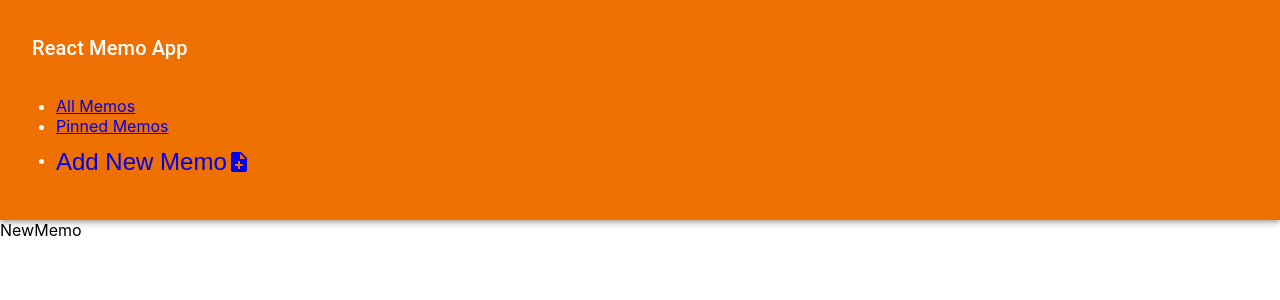
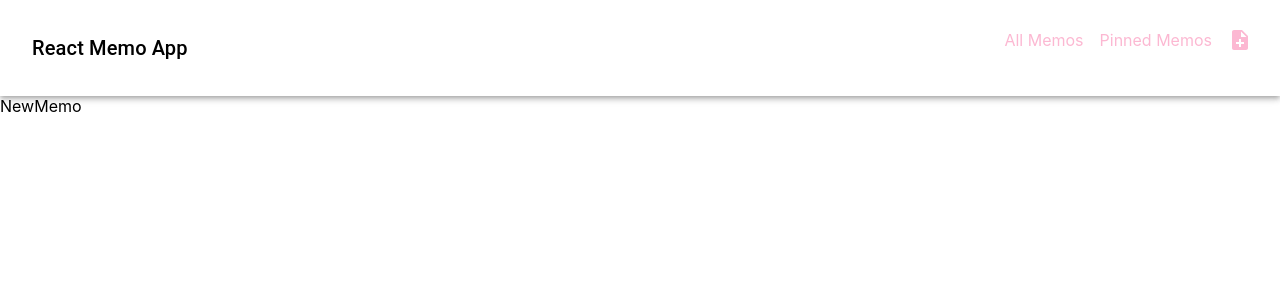
Before and after one commit to hananina/react-memo-app, a React (Create React App) app: page /new-memo in a window 1280 px wide. Shown: the top 300 px of the page. Built offline with nearby package versions, Linux system fonts and the light colour scheme.

Commit message:
app bar とlyoutを追加

```diff
--- a/src/App.js
+++ b/src/App.js
@@ -1,22 +1,17 @@
-import { Route, Switch } from 'react-router-dom';
-import AllMemos from './pages/AllMemos';
-import Memo from './pages/Memo';
-import NewMemo from './pages/NewMemo';
-import EditMemo from './pages/EditMemo';
-import PinnedMemos from './pages/PinnedMemos';
-import AppBar from './components/layout/AppBar';
+import { Route, Switch } from "react-router-dom";
+import AllMemos from "./pages/AllMemos";
+import Memo from "./pages/Memo";
+import NewMemo from "./pages/NewMemo";
+import EditMemo from "./pages/EditMemo";
+import PinnedMemos from "./pages/PinnedMemos";
+import Layout from "./components/layout/Layout";
 
 function App() {
   return (
-    <div>
-      <AppBar />
+    <Layout>
       <Switch>
-        {' '}
         <Route path="/" exact>
           <AllMemos />
-        </Route>
-        <Route path="/memo/:id">
-          <Memo />
         </Route>
         <Route path="/new-memo">
           <NewMemo />
@@ -27,8 +22,11 @@ function App() {
         <Route path="/pinned-memos">
           <PinnedMemos />
         </Route>
+        <Route path="/memo/:id">
+          <Memo />
+        </Route>
       </Switch>
-    </div>
+    </Layout>
   );
 }
 
--- a/src/components/layout/AppBar.js
+++ b/src/components/layout/AppBar.js
@@ -7,11 +7,10 @@ import NoteAddIcon from '@material-ui/icons/NoteAdd';
 import IconButton from '@material-ui/core/IconButton';
 
 const useStyles = makeStyles((theme) => ({
-  root: {
-    flexGrow: 1,
-  },
   appbBar: {
-    backgroundColor: '#ee7000',
+    flexDirection: 'row',
+    backgroundColor: 'transparent',
+    color: '#000',
     padding: theme.spacing(2),
   },
   menuButton: {
@@ -21,30 +20,47 @@ const useStyles = makeStyles((theme) => ({
     flexGrow: 1,
     padding: theme.spacing(2),
   },
+  nav: {
+    listStyle: 'none',
+    margin: 0,
+    padding: 0,
+    display: 'flex',
+    alignItems: 'center',
+  },
+  navItem: {
+    marginLeft: '1rem',
+  },
+  navAnchor: {
+    textDecoration: 'none',
+    fontSize: '1rem',
+    color: '#fcb8d2',
+  },
 }));
 
 function MainNavigation() {
   const classes = useStyles();
 
   return (
-    <div className={classes.root}>
     <AppBar position="static" className={classes.appbBar}>
       <Typography variant="h6" className={classes.title}>
         React Memo App
       </Typography>
 
       <nav>
-          <ul>
-            <li>
-              <Link to="/">All Memos</Link>
+        <ul className={classes.nav}>
+          <li className={classes.navItem}>
+            <Link className={classes.navAnchor} to="/">
+              All Memos
+            </Link>
           </li>
-            <li>
-              <Link to="/">Pinned Memos</Link>
+          <li className={classes.navItem}>
+            <Link className={classes.navAnchor} to="/pinned-memos">
+              Pinned Memos
+            </Link>
           </li>
-            <li>
-              <Link to="/new-memo">
+          <li className={classes.navItem}>
+            <Link className={classes.navAnchor} to="/new-memo">
               <IconButton edge="start" color="inherit" aria-label="menu">
-                  Add New Memo
                 <NoteAddIcon />
               </IconButton>
             </Link>
@@ -52,7 +68,6 @@ function MainNavigation() {
         </ul>
       </nav>
     </AppBar>
-    </div>
   );
 }
 
--- /dev/null
+++ b/src/components/layout/Layout.js
@@ -0,0 +1,12 @@
+import AppBar from "./AppBar";
+
+function Layout(props) {
+  return (
+    <div>
+      <AppBar></AppBar>
+      <main>{props.children}</main>
+    </div>
+  );
+}
+
+export default Layout;
```
Lines whose indentation alone changed are shown as unchanged.
